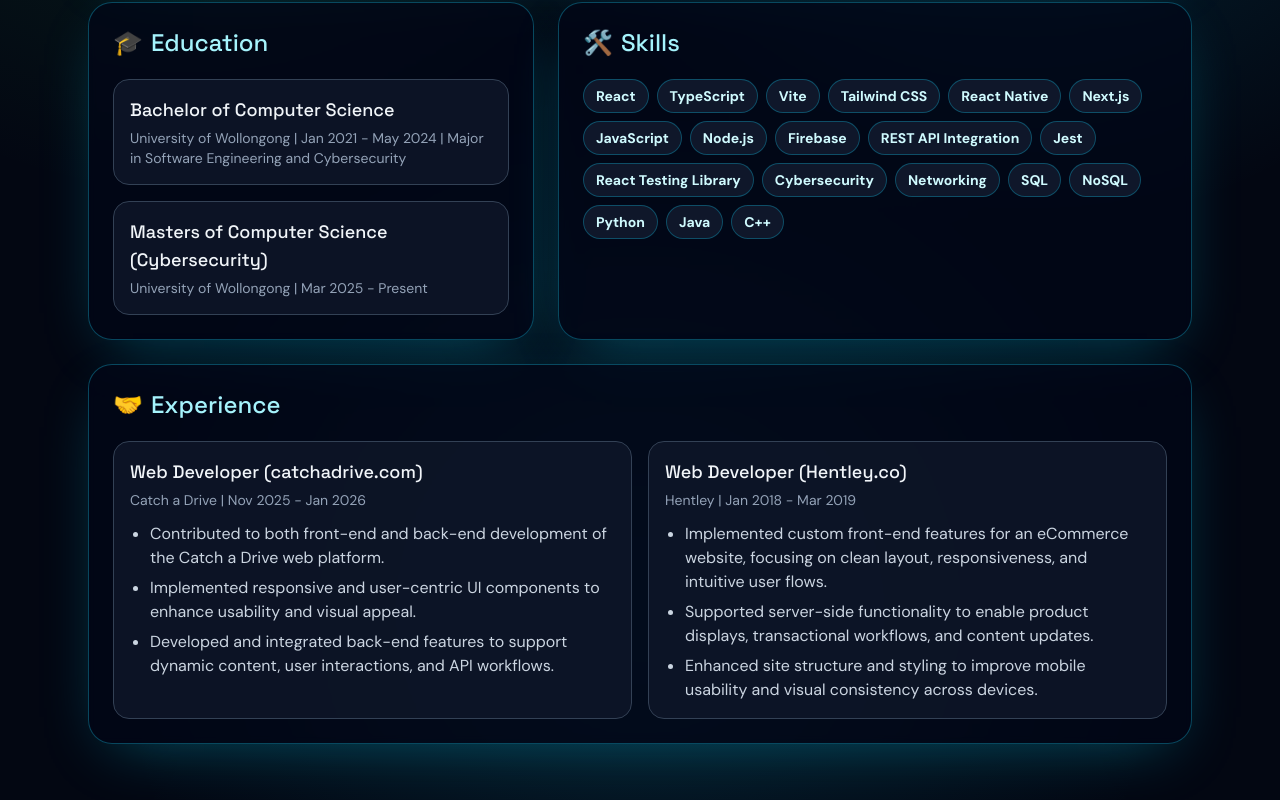
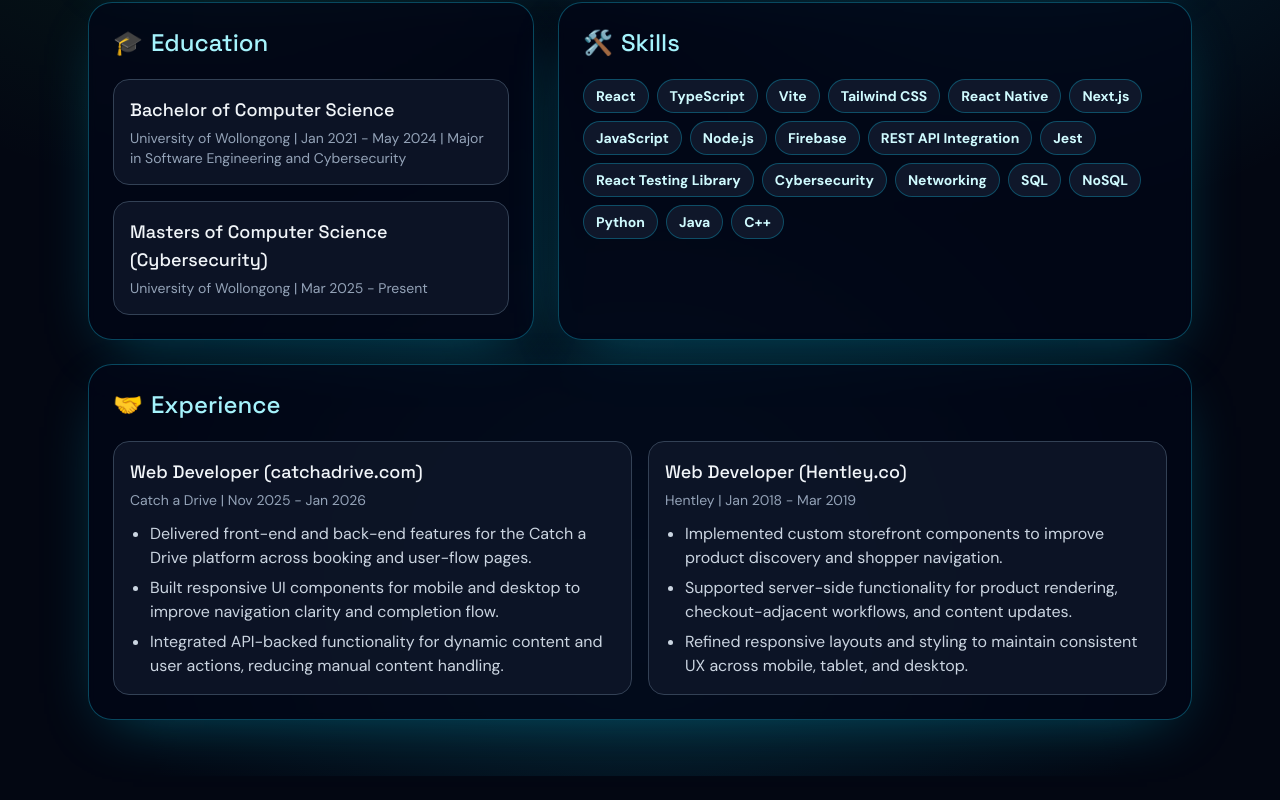
Before and after one commit to mobeen786822/Portfolio, a React (Vite) app: page / in a window 1280 px wide. Shown: the part 464-1264 px from the top of the page. After the commit the page ends 1240 px from the top, so only its background shows below. Built offline with nearby package versions, Linux system fonts and the light colour scheme.

Commit message:
Refine hero and experience section copy

```diff
--- a/src/App.jsx
+++ b/src/App.jsx
@@ -60,7 +60,6 @@ const projects = [
     title: "Cancer Awareness Mobile App",
     category: "Mobile App",
     points: [
-      "University coursework project.",
       "Built a cross-platform mobile app using React Native and TypeScript.",
       "Implemented Firebase integration for authentication, cloud data storage, and messaging workflows.",
       "Added geolocation and media upload capabilities with structured in-app navigation.",
@@ -74,9 +73,9 @@ const volunteer = [
     org: "Catch a Drive",
     dates: "Nov 2025 - Jan 2026",
     points: [
-      "Contributed to both front-end and back-end development of the Catch a Drive web platform.",
-      "Implemented responsive and user-centric UI components to enhance usability and visual appeal.",
-      "Developed and integrated back-end features to support dynamic content, user interactions, and API workflows.",
+      "Delivered front-end and back-end features for the Catch a Drive platform across booking and user-flow pages.",
+      "Built responsive UI components for mobile and desktop to improve navigation clarity and completion flow.",
+      "Integrated API-backed functionality for dynamic content and user actions, reducing manual content handling.",
     ],
   },
   {
@@ -84,9 +83,9 @@ const volunteer = [
     org: "Hentley",
     dates: "Jan 2018 - Mar 2019",
     points: [
-      "Implemented custom front-end features for an eCommerce website, focusing on clean layout, responsiveness, and intuitive user flows.",
-      "Supported server-side functionality to enable product displays, transactional workflows, and content updates.",
-      "Enhanced site structure and styling to improve mobile usability and visual consistency across devices.",
+      "Implemented custom storefront components to improve product discovery and shopper navigation.",
+      "Supported server-side functionality for product rendering, checkout-adjacent workflows, and content updates.",
+      "Refined responsive layouts and styling to maintain consistent UX across mobile, tablet, and desktop.",
     ],
   },
 ];
@@ -196,7 +195,7 @@ function Hero() {
         <img
           src="/images/user.png"
           alt="Portrait of Mobeen Khan"
-          className="h-36 w-36 self-start rounded-2xl border border-brand-300/50 object-cover shadow-lg md:h-44 md:w-44 md:self-auto"
+          className="order-first h-36 w-36 self-center rounded-2xl border border-brand-300/50 object-cover shadow-lg md:order-none md:h-44 md:w-44 md:self-auto"
         />
       </div>
     </header>
```
